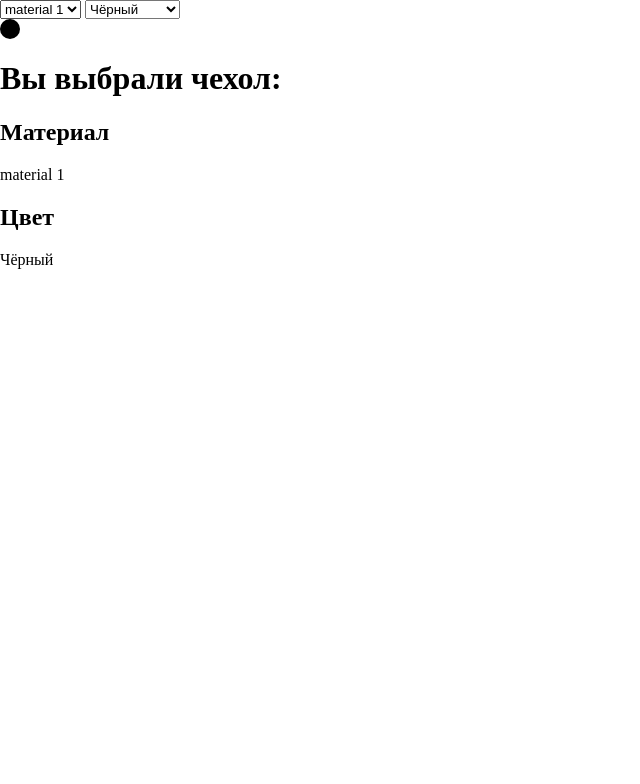
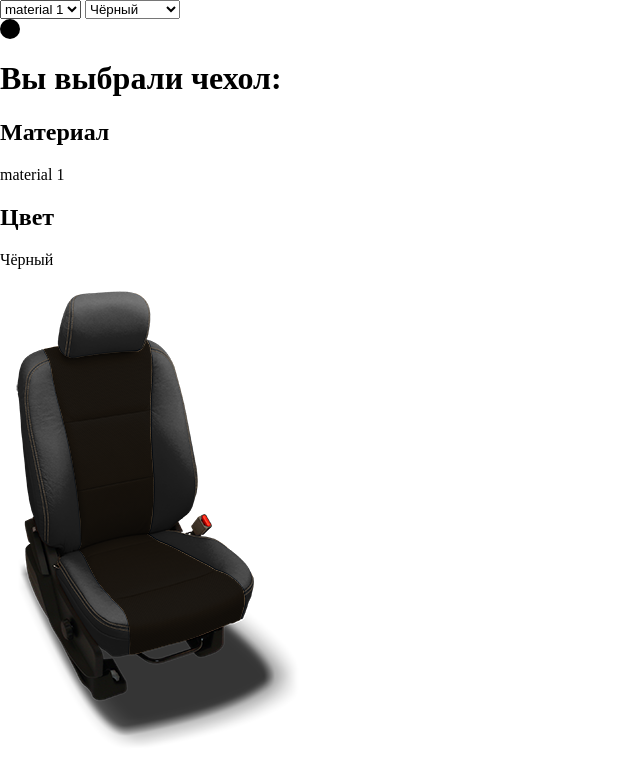
Before and after one commit to 0w1Max/carCoversConstructor, a website with bundled scripts: page index.html in a window 1280 px wide. Shown: the whole page, without its empty margins (0-640 px from the left). Built offline with nearby package versions, Linux system fonts and the light colour scheme.

Commit message:
Добавил изменения в вёрстке для рендеринга авточехлов

```diff
--- a/css/style.css
+++ b/css/style.css
@@ -9,3 +9,16 @@ body {
     background: #000;
     border-radius: 50%;
 }
+
+.cover-img {
+    position: relative;
+}
+
+.cover-main {
+    position: absolute;
+}
+
+.cover-color {
+    top: 55px;
+    left: 43px;
+}
--- a/index.html
+++ b/index.html
@@ -19,6 +19,11 @@
     <h1>Вы выбрали чехол:</h1>
     <h2>Материал</h2><p class="add-cover-text add-cover-text__material"></p>
     <h2>Цвет</h2><p class="add-cover-text add-cover-text__color"></p>
+
+    <div class="cover-img">
+      <img class="cover-main" src="./img/cover-main.png" alt="cover-main">
+      <img class="cover-main cover-color" src="./img/cover-main--black.png" alt="cover-main--black">
+    </div>
   </template>
 
       <script type="module" src="/js/main.js"></script>
```
